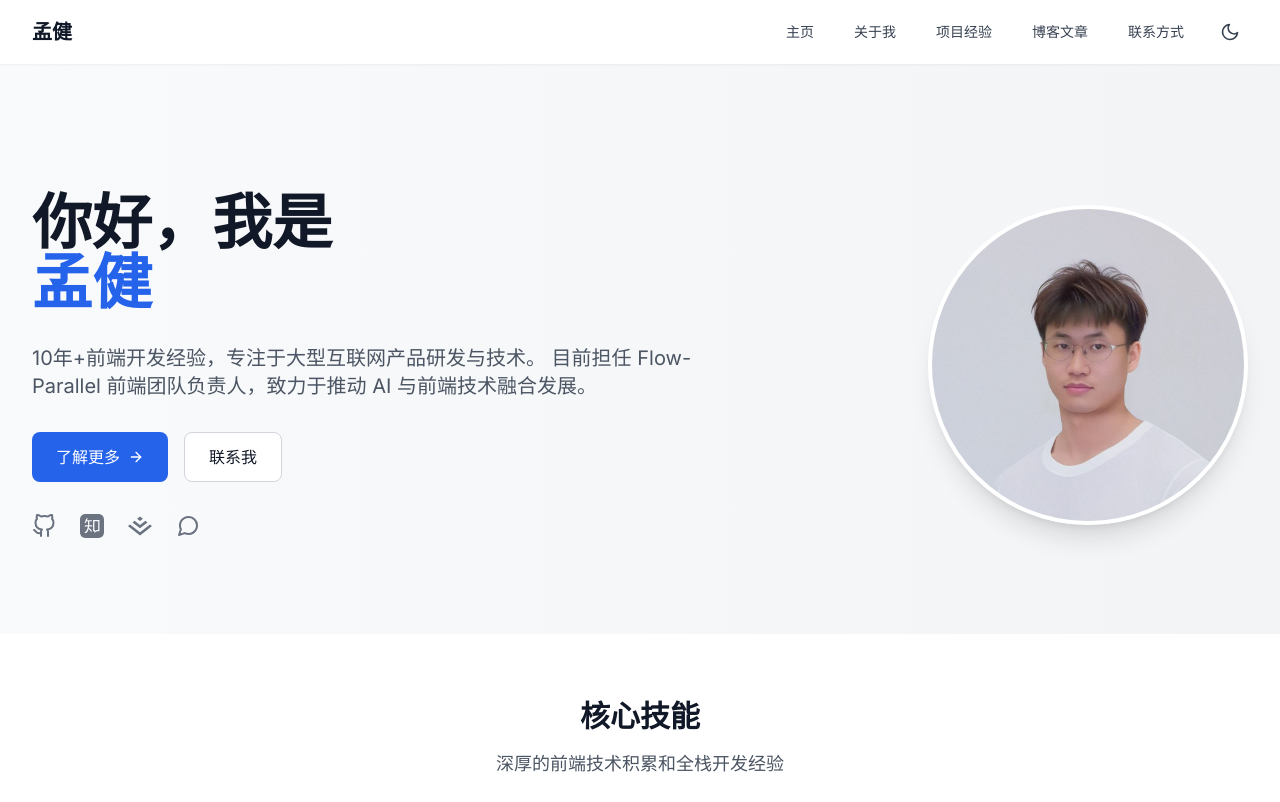
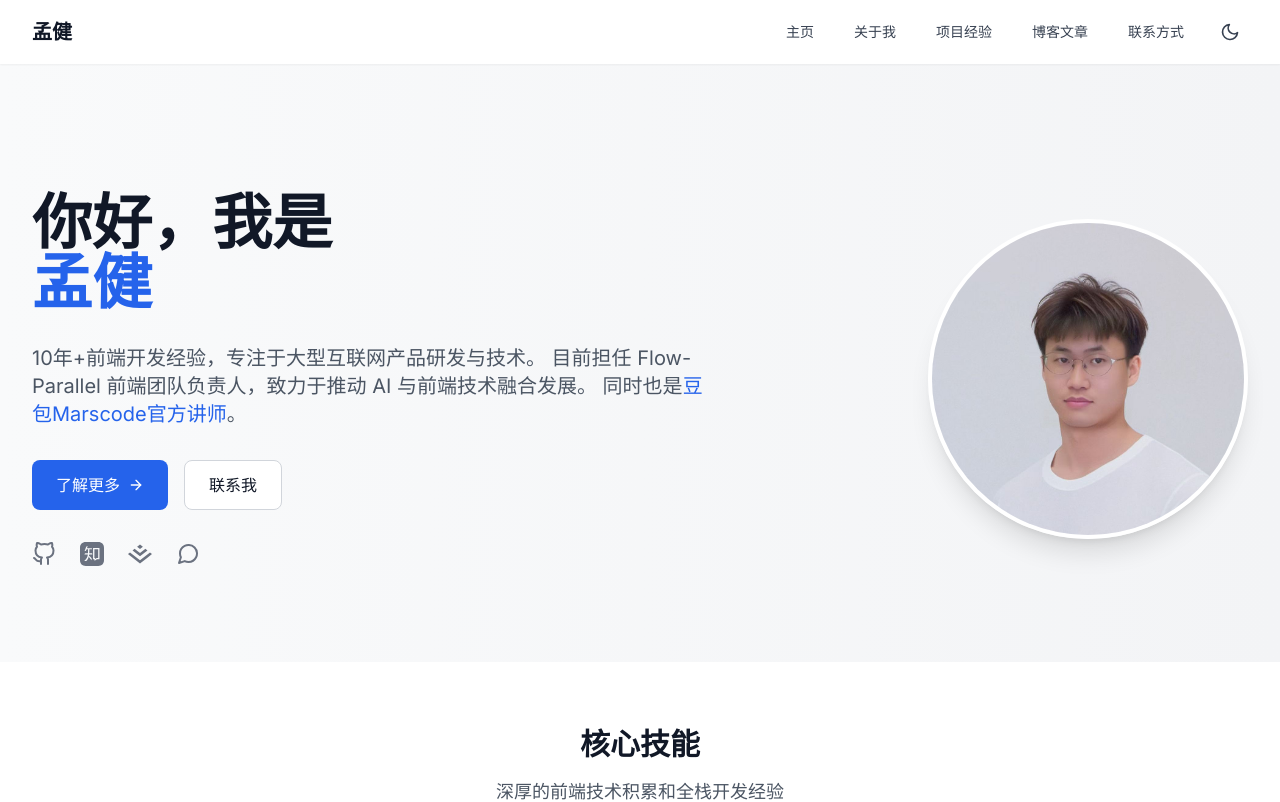
Before and after one commit to mengjian-github/homepage, a Next.js app: page / in a window 1280 px wide. Shown: the top 802 px of the page. Built offline with nearby package versions, Linux system fonts and the light colour scheme.

Commit message:
添加豆包Marscode官方讲师身份信息

```diff
--- a/app/about/page.tsx
+++ b/app/about/page.tsx
@@ -42,7 +42,7 @@ export default function AboutPage() {
                   目前担任 Flow-Parallel 前端团队负责人，致力于推动 AI 与前端技术融合发展。拥有丰富的大型互联网产品研发经验，曾在腾讯负责过 QQ、腾讯课堂等多个核心产品的前端开发工作。
                 </p>
                 <p className="text-gray-600 dark:text-gray-300 leading-relaxed">
-                  专注于 AI 领域深耕 D2C（Design To Code）、Github Copilot 等前沿技术研究。具备全栈开发能力，包括设计、后台、客户端等全栈研发经验。
+                  专注于 AI 领域深耕 D2C（Design To Code）、Github Copilot 等前沿技术研究。具备全栈开发能力，包括设计、后台、客户端等全栈研发经验。同时也是<a href="https://bytedance.larkoffice.com/docx/Bd5HdlklBocDt5xXpQCc6Lkdnmc" target="_blank" rel="noopener noreferrer" className="text-blue-600 dark:text-blue-400 hover:underline">豆包Marscode官方讲师</a>。
                 </p>
               </div>
             </div>
@@ -105,6 +105,7 @@ export default function AboutPage() {
                 <li>负责推动 AI 与前端技术融合发展</li>
                 <li>全栈开发设计、后台、客户端等全栈研发</li>
                 <li>AI 领域深耕 D2C（Design To Code）、Github Copilot 等前沿技术研究</li>
+                <li>担任<a href="https://bytedance.larkoffice.com/docx/Bd5HdlklBocDt5xXpQCc6Lkdnmc" target="_blank" rel="noopener noreferrer" className="text-blue-600 dark:text-blue-400 hover:underline">豆包Marscode官方讲师</a>，分享AI编程相关知识</li>
               </ul>
             </div>
 
@@ -199,6 +200,10 @@ export default function AboutPage() {
                 腾讯云专场 AI 分享交流、GMTC 全球大前端技术大会演讲嘉宾。
               </li>
               <li>
+                <span className="font-semibold text-gray-900 dark:text-white">AI领域：</span>
+                担任<a href="https://bytedance.larkoffice.com/docx/Bd5HdlklBocDt5xXpQCc6Lkdnmc" target="_blank" rel="noopener noreferrer" className="text-blue-600 dark:text-blue-400 hover:underline">豆包Marscode官方讲师</a>，教授AI编程技能。
+              </li>
+              <li>
                 <span className="font-semibold text-gray-900 dark:text-white">技术著作：</span>
                 开源书籍《React 源码全解》作者。
               </li>
--- a/app/page.tsx
+++ b/app/page.tsx
@@ -9,7 +9,7 @@ export default function Home() {
     "@context": "https://schema.org",
     "@type": "Person",
     "name": "孟健",
-    "jobTitle": "前端开发专家",
+    "jobTitle": "前端开发专家，豆包Marscode官方讲师",
     "description": "10年+前端开发经验，Flow-Parallel前端团队负责人",
     "url": "https://mengjian.dev",
     "sameAs": [
@@ -40,6 +40,7 @@ export default function Home() {
               <p className="text-xl text-gray-600 dark:text-gray-300 max-w-2xl">
                 10年+前端开发经验，专注于大型互联网产品研发与技术。
                 目前担任 Flow-Parallel 前端团队负责人，致力于推动 AI 与前端技术融合发展。
+                同时也是<a href="https://bytedance.larkoffice.com/docx/Bd5HdlklBocDt5xXpQCc6Lkdnmc" target="_blank" rel="noopener noreferrer" className="text-blue-600 dark:text-blue-400 hover:underline">豆包Marscode官方讲师</a>。
               </p>
 
               <div className="flex flex-wrap gap-4 justify-center md:justify-start">
```
